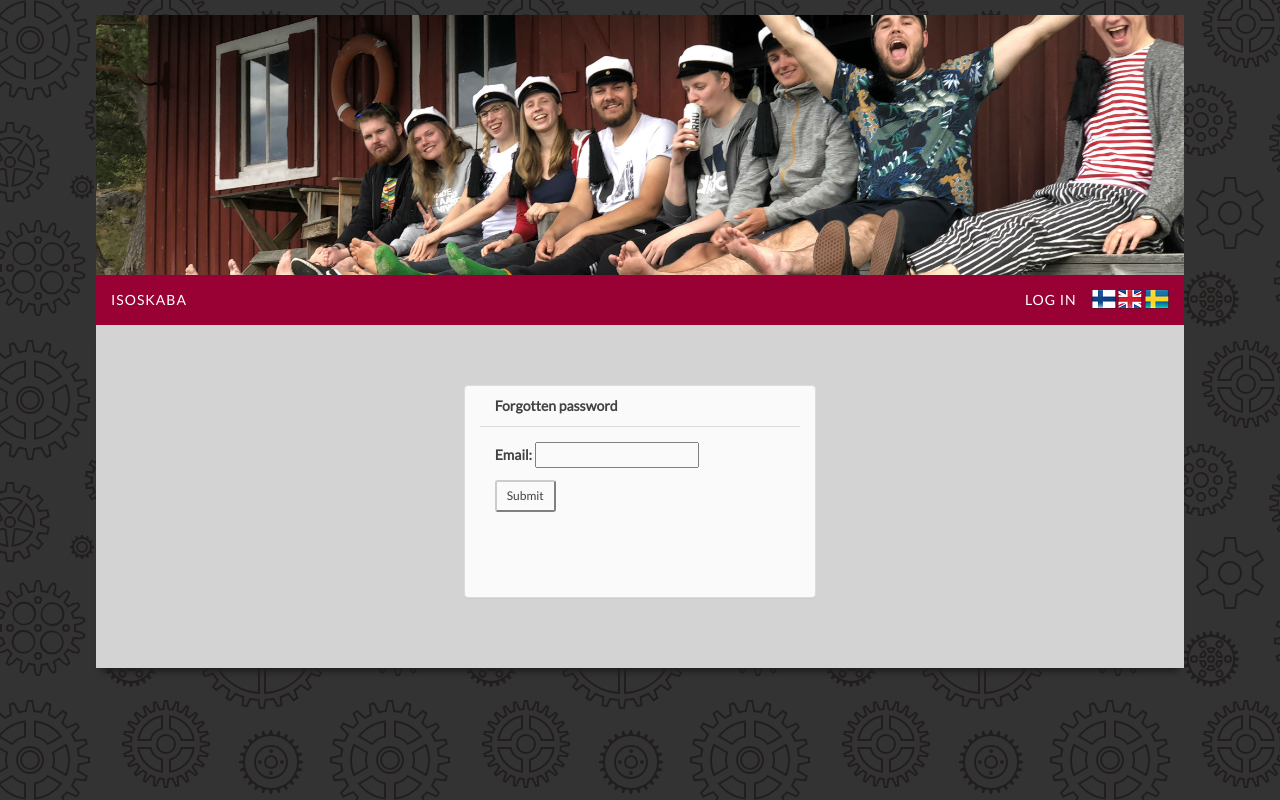
After one commit to Jonneitapuro/isoskaba2, a Django app: page /password_reset/ in a window 1280 px wide. The commit adds this page. Run offline with Django 3.2, Linux system fonts and the light colour scheme; parts of the project's set-up code (start-up, migrations or seed data) failed here and were passed over; some libraries are stand-ins or nearby versions.

Commit message:
Added forgotten password retrieval

```diff
--- a/isoskaba2/urls.py
+++ b/isoskaba2/urls.py
@@ -19,6 +19,7 @@ from django.conf import settings
 from skaba import views as skabaviews
 from django.conf.urls.static import static
 from django.conf.urls.i18n import i18n_patterns
+from django.contrib.auth import views as auth_views
 
 
 urlpatterns = [
@@ -49,6 +50,11 @@ urlpatterns = [
     url(r'^guildranking/', skabaviews.guild_ranking, name='guild_ranking'),
     url(r'^userranking/', skabaviews.user_ranking, name='user_ranking'),
     url(r'^fixevents/', skabaviews.fix_events, name='fix_events'),
+    url(r'^password_reset/$', auth_views.password_reset, name='password_reset'),
+    url(r'^password_reset/done/$', auth_views.password_reset_done, name='password_reset_done'),
+    url(r'^reset/(?P<uidb64>[0-9A-Za-z_\-]+)/(?P<token>[0-9A-Za-z]{1,13}-[0-9A-Za-z]{1,20})/$',
+        auth_views.password_reset_confirm, name='password_reset_confirm'),
+    url(r'^reset/done/$', auth_views.password_reset_complete, name='password_reset_complete'),
 #    url(r'^scoreboard', skabaviews.scoreboard, name='scoreboard'),
 ]
 
--- a/static/css/app.css
+++ b/static/css/app.css
@@ -201,6 +201,10 @@ button.attend-event[disabled] {
   background-color: #C0C0C0;
 }
 
+.padded {
+  padding: 0 10px;
+}
+
 /* Icon styles */
 red {
   color: #990033 !important;
--- a/static/css/mobile.css
+++ b/static/css/mobile.css
@@ -61,6 +61,9 @@
   #user-dropdown a {
     color: white;
   }
+    .panel-default {
+    min-height: 270px;
+  }
 }
 
 @media screen and (max-width: 1500px) {
--- /dev/null
+++ b/templates/registration/password_reset_form.html
@@ -0,0 +1,22 @@
+{% extends 'base.html' %}
+
+{% block page_content %}
+
+<div class="panel panel-default col-md-6 col-md-offset-3 col-lg-4 col-lg-offset-4">
+    <div class="panel-heading panel-heading-transparent">
+        <strong>Forgotten password</strong>
+    </div>
+    <div id="login-body" class="panel-body">
+        <form class="form-horizontal" role="form" method="POST">
+            {% csrf_token %}
+            {{ form.as_p }}
+            <button type="submit" class="tn btn-default btn-sm">Submit</button>
+    </div>
+</div>
+
+{% comment %} <form method="post">
+    {% csrf_token %}
+    {{ form.as_p }}
+    <button type="submit">Submit</button>
+</form> {% endcomment %}
+{% endblock %}
--- /dev/null
+++ b/templates/registration/password_reset_subject.txt
@@ -0,0 +1,2 @@
+
+ISOskaba password reset
--- a/templates/simple_login.html
+++ b/templates/simple_login.html
@@ -55,6 +55,7 @@
               <div class="col-sm-offset-3 col-sm-9">
                 <button type="submit" class="btn btn-success btn-sm">{% trans 'Log in' %}</button>
                 <button type="reset" class="btn btn-default btn-sm">{% trans 'Empty' %}</button>
+                <br> <a href="password_reset">{% trans 'Forgotten password?' %}</a>
               </div>
             </div>
           </form>
```
Also changed, not shown: isoskaba2/settings.py (+8 -0 lines), templates/registration/password_reset_complete.html (added, +7 -0 lines), templates/registration/password_reset_confirm.html (added, +22 -0 lines), templates/registration/password_reset_done.html (added, +14 -0 lines), templates/registration/password_reset_email.html (added, +16 -0 lines).
